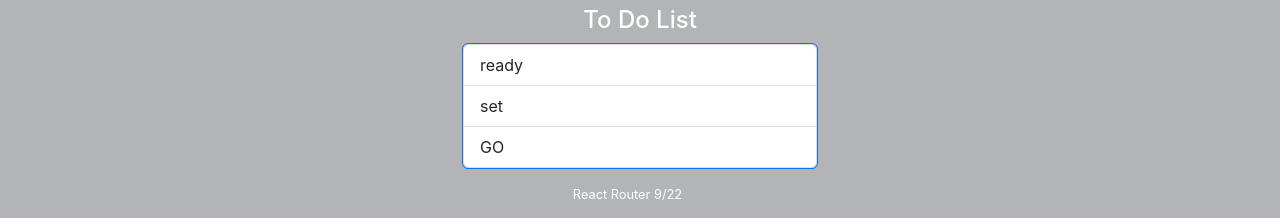
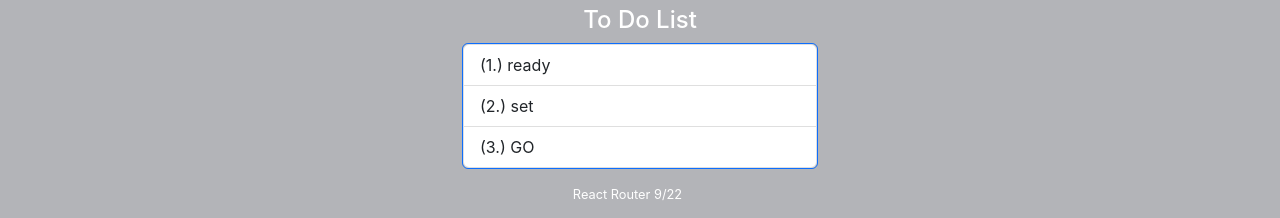
Before and after one commit to reidbraswell1/react-router, a React (Create React App) app: page / in a window 1280 px wide. Shown: the part 340-558 px from the top of the page. Built offline with nearby package versions, Linux system fonts and the light colour scheme.

Commit message:
Correcting import and adding additional logging

```diff
--- a/src/pages/Home.page.jsx
+++ b/src/pages/Home.page.jsx
@@ -1,19 +1,22 @@
-import React from "react";
+import { React } from "react";
 import { useState } from "react";
 import Footer from "../components/Footer.jsx";
 
+// Home Page Main Function
 function HomePage(props) {
 
-    console.log(`---Begin Function App()---`);
+    console.log(`---Begin Function HomePage()---`);
 
     const [ list, setList ] = useState(["ready", "set", "GO"]);
     const [ text, setText ] = useState("");
-    const [ errorTest, setErrorTest ] = React.useState(false);
 
     // Submit button event handler
     function onSubmit(event) {
+
       console.log(`---Begin onSubmit()---`);
+
       let buttonValue = event.target.value;
+
       event.preventDefault();
 
       switch (buttonValue) {
@@ -26,6 +29,7 @@ function HomePage(props) {
             // Must use a new array
             let newList = list.slice(0);
             newList.push(text);
+            console.log(`NewList=`,newList);
             // Clear text so that it won't be displayed on subsequent add
             setList(newList);
             setText("");
@@ -43,6 +47,7 @@ function HomePage(props) {
                 newList.push(list[i]);
               }
             }
+            console.log(`NewList=`,newList);
             // Clear text so that it won't be displayed on subsequent add
             setList(newList);
             setText("");
@@ -93,7 +98,7 @@ function HomePage(props) {
                     let listText = `(${idx+1}.) ${item}`;
                       return <li className="list-group-item"
                                  key={listId}
-                                 id={listId}>{item}
+                                 id={listId}>{listText}
                              </li>;
                     })}
                   </ul>
```
Lines whose indentation alone changed are shown as unchanged.
